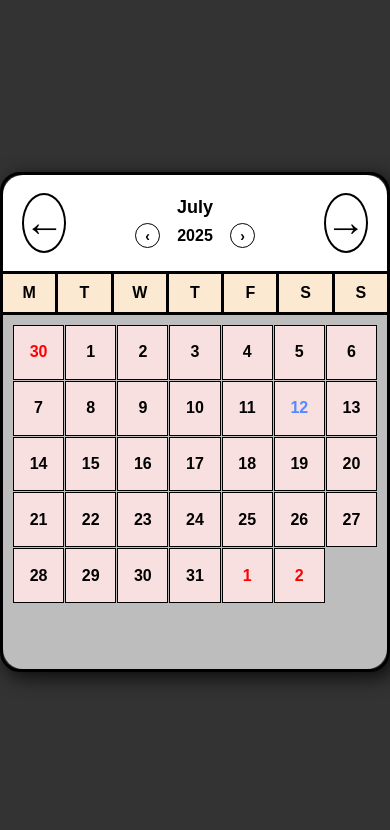
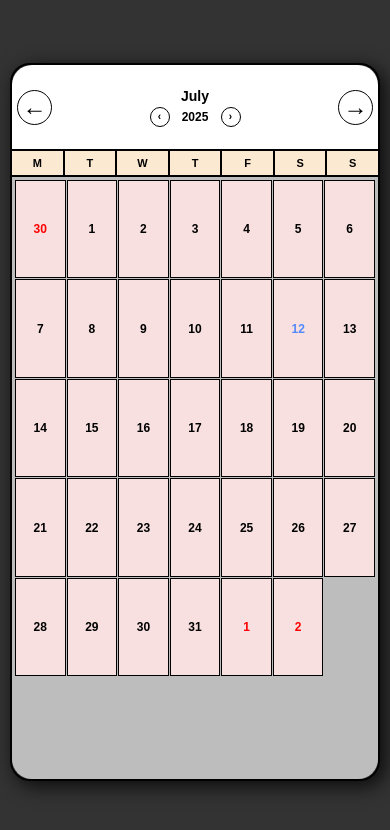
Before and after one commit to Aryantaliyan/calender, a plain HTML site: page index.html in a window 390 px wide. Drawn offline with Linux system fonts and the light colour scheme.

Commit message:
Update styles.css

```diff
--- a/styles.css
+++ b/styles.css
@@ -7,10 +7,13 @@ body {
     font-family: Arial, sans-serif;
     background-color: hsl(0, 0%, 20%);
     color: #000000;
-    display: flex  ;
+    display: flex;
     justify-content: center;
     align-items: center;
     height: 100vh;
+    margin: 0;
+    padding: 10px;
+    box-sizing: border-box;
 }
 .cal{
     /* background-color: red; */
@@ -56,6 +59,8 @@ body {
     justify-content: center;
     align-items: center;
     user-select: none;
+    touch-action: manipulation;
+    -webkit-tap-highlight-color: transparent;
 }
 
 .cal .nav .left:hover,
@@ -109,6 +114,8 @@ body {
     font-size: 14px;
     font-weight: bold;
     transition: background-color 0.2s ease;
+    touch-action: manipulation;
+    -webkit-tap-highlight-color: transparent;
 }
 
 .cal .nav .current .year-controls button:hover {
@@ -187,3 +194,144 @@ body {
 .date.inactive:hover{
     color: #fff;
 }
+
+/* Mobile Responsive Styles */
+@media (max-width: 768px) {
+    body {
+        padding: 10px;
+        height: 100vh;
+    }
+
+    .cal {
+        height: 90vh;
+        width: 95vw;
+        max-width: 400px;
+        min-height: 500px;
+    }
+
+    .cal .nav {
+        height: 15%;
+        padding: 0px 10px;
+        gap: 15%;
+    }
+
+    .cal .nav .left,
+    .cal .nav .right {
+        width: 45px;
+        height: 45px;
+        font-size: 30px;
+    }
+
+    .cal .nav .current {
+        gap: 3px;
+    }
+
+    .cal .nav .current .month-display {
+        font-size: 16px;
+    }
+
+    .cal .nav .current .year-controls {
+        gap: 8px;
+    }
+
+    .cal .nav .current .year-controls .year-display {
+        font-size: 14px;
+        min-width: 40px;
+    }
+
+    .cal .nav .current .year-controls button {
+        width: 22px;
+        height: 22px;
+        font-size: 12px;
+    }
+
+    .cal .main .week {
+        font-size: 14px;
+    }
+
+    .cal .main .week .day {
+        padding: 8px 3px;
+        font-size: 12px;
+    }
+
+    .cal .main .dates {
+        margin: 5px;
+        gap: 1px;
+    }
+
+    .cal .main .dates .date::before {
+        width: 30px;
+        height: 30px;
+    }
+
+    .cal .main .dates .date span {
+        font-size: 14px;
+    }
+}
+
+@media (max-width: 480px) {
+    .cal {
+        height: 85vh;
+        width: 98vw;
+        border-width: 2px;
+    }
+
+    .cal .nav {
+        height: 12%;
+        padding: 0px 5px;
+        gap: 10%;
+        border-bottom-width: 2px;
+    }
+
+    .cal .nav .left,
+    .cal .nav .right {
+        width: 35px;
+        height: 35px;
+        font-size: 24px;
+        border-width: 1px;
+    }
+
+    .cal .nav .current .month-display {
+        font-size: 14px;
+    }
+
+    .cal .nav .current .year-controls .year-display {
+        font-size: 12px;
+        min-width: 35px;
+    }
+
+    .cal .nav .current .year-controls button {
+        width: 20px;
+        height: 20px;
+        font-size: 10px;
+    }
+
+    .cal .main .week {
+        font-size: 12px;
+        border-bottom-width: 2px;
+    }
+
+    .cal .main .week .day {
+        padding: 6px 2px;
+        font-size: 11px;
+        border-right-width: 2px;
+    }
+
+    .cal .main .dates {
+        margin: 3px;
+    }
+
+    .cal .main .dates .date {
+        border-width: 1px;
+        font-size: 12px;
+    }
+
+    .cal .main .dates .date::before {
+        width: 25px;
+        height: 25px;
+    }
+
+    .cal .main .dates .date span {
+        font-size: 12px;
+    }
+}
```
